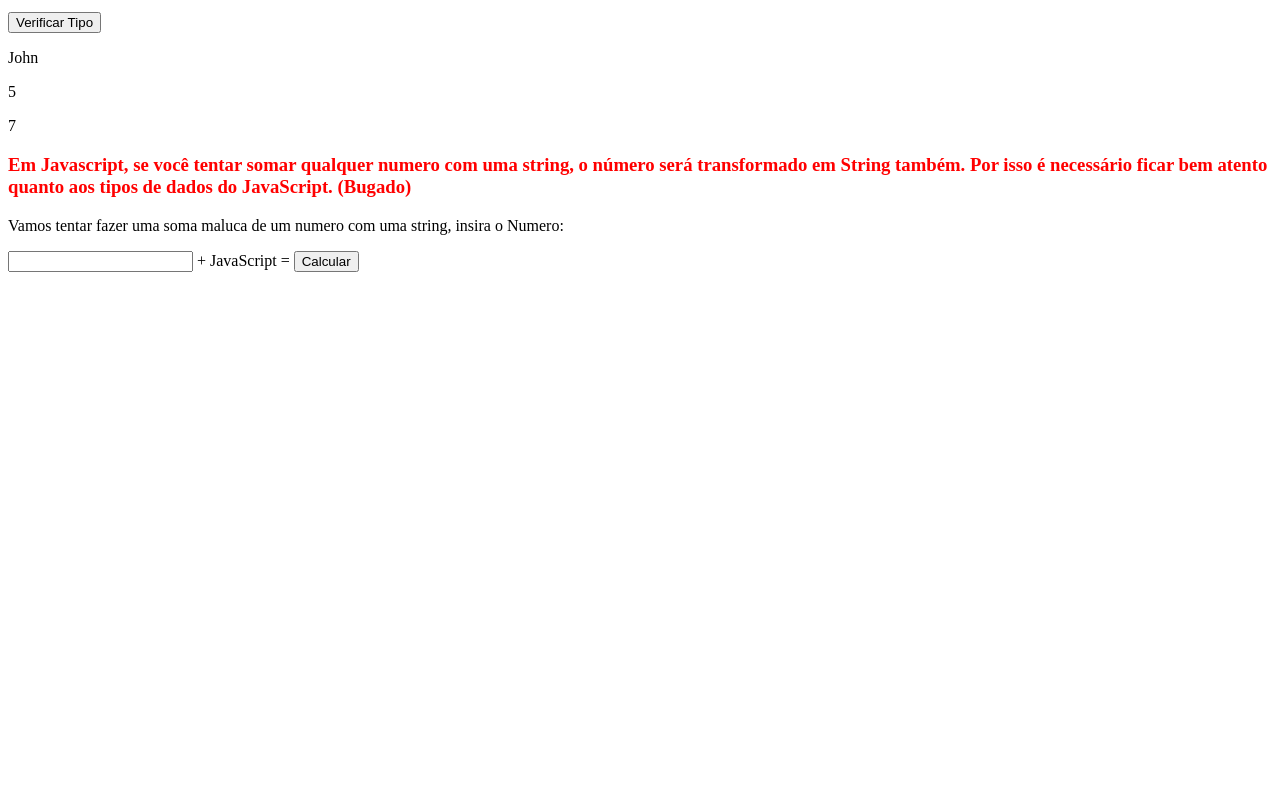
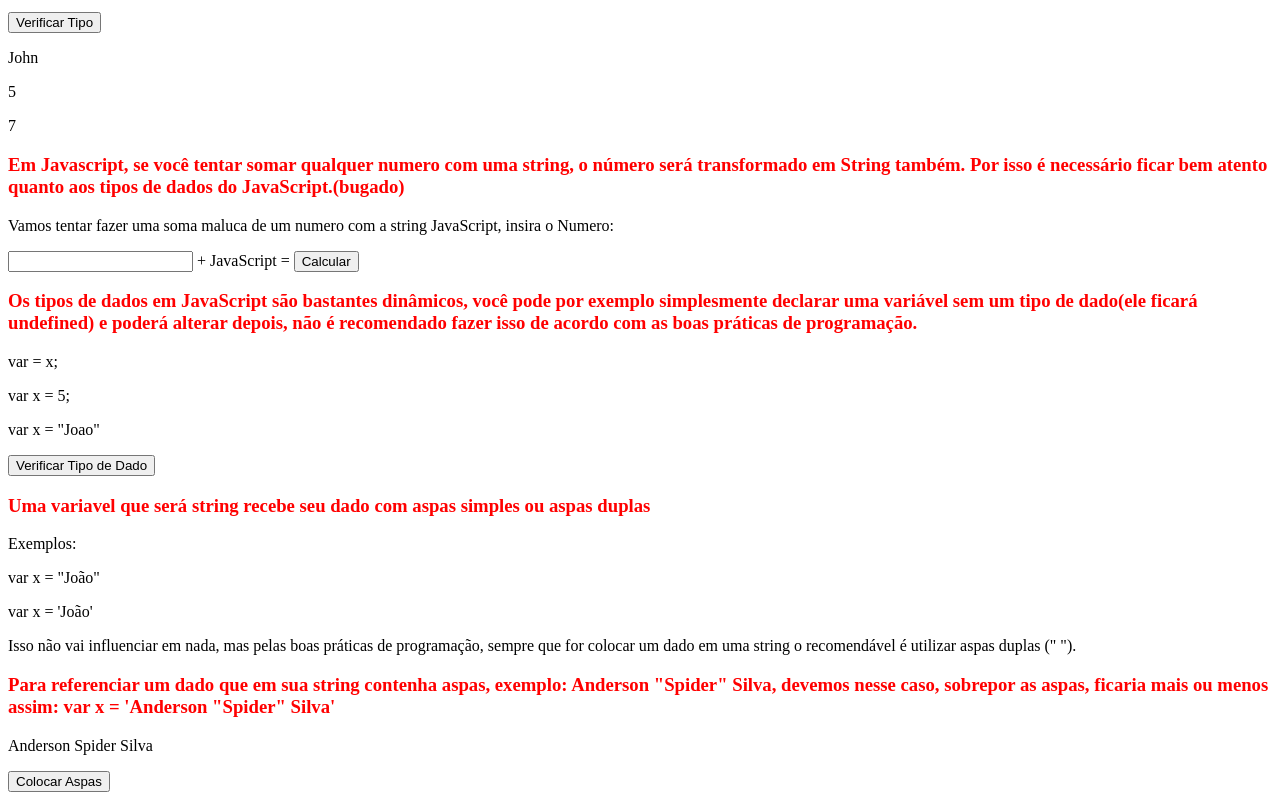
Before and after one commit to felipe911/Estudo_JavaScript, a plain HTML site: page index.html in a window 1280 px wide. Shown: the part 1800-2600 px from the top of the page. Before the commit the page ends 2080 px from the top, so only its background shows below. Drawn offline with Linux system fonts and the light colour scheme.

Commit message:
ADD Tipos de Dados

```diff
--- a/index.html
+++ b/index.html
@@ -125,21 +125,54 @@
 </script>
 
 <h3>Em Javascript, se você tentar somar qualquer numero com uma string, o número será transformado em String também.
-Por isso é necessário ficar bem atento quanto aos tipos de dados do JavaScript. (Bugado)</h3>
+Por isso é necessário ficar bem atento quanto aos tipos de dados do JavaScript.(bugado)</h3>
 
-<p>Vamos tentar fazer uma soma maluca de um numero com uma string, insira o Numero:</p>
+<p>Vamos tentar fazer uma soma maluca de um numero com a string JavaScript, insira o Numero:</p>
 <input id="n1" type="number"> + JavaScript = <output id="resultado" type="text" disabled="disabled">
 <button onclick="somaNumerosComString()">Calcular</button>
 <script>
 	function somaNumerosComString(){
-		var x1 = n1;
-		var result;
-		result = x1 + "JavaScript"
-		document.getElementById('resultado').value = result;
+		var x = document.getElementById('n1').value + " JavaScript";
+		document.getElementById("resultado").innerHTML = x;
+	}
+</script>
+
+<h3>Os tipos de dados em JavaScript são bastantes dinâmicos, você pode por exemplo simplesmente declarar uma variável sem um tipo de
+	dado(ele ficará undefined) e poderá alterar depois, não é recomendado fazer isso de acordo com as boas práticas de programação.</h3>
+	<p id="var1">var = x;</p>
+	<p id="var2">var x = 5;</p>
+	<p id="var3">var x = "Joao"</p>
+	<button onclick="verificaTipo2()">Verificar Tipo de Dado</button>
+	<script>
+		function verificaTipo2(){
+			var x;
+			document.getElementById('var1').innerHTML = typeof x;
+			var x = 5;
+			document.getElementById('var2').innerHTML = typeof x;
+			var x = "Joao";
+			document.getElementById('var3').innerHTML = typeof x;
+		}
+	</script>
+
+<h3>Uma variavel que será string recebe seu dado com aspas simples ou aspas duplas</h3>
+<p>Exemplos:</p>
+<p>var x = "João"</p>
+<p>var x = 'João'</p>
+<p>Isso não vai influenciar em nada, mas pelas boas práticas de programação, sempre que for colocar um dado em uma string
+	o recomendável é utilizar aspas duplas (" ").
+</p>
+
+<h3>Para referenciar um dado que em sua string contenha aspas, exemplo: Anderson "Spider" Silva, devemos nesse caso, sobrepor
+	as aspas, ficaria mais ou menos assim: var x = 'Anderson "Spider" Silva'
+</h3>
+<p id="nomeUFC">Anderson Spider Silva</p>
+<button onclick="colocaAspas()">Colocar Aspas</button>
+<script>
+	function colocaAspas(){
+		var x = 'Anderson "Spider" Silva'
+		document.getElementById('nomeUFC').innerHTML = x;
 	}
 </script>
 
 </body>
-
-
 </html>
```
